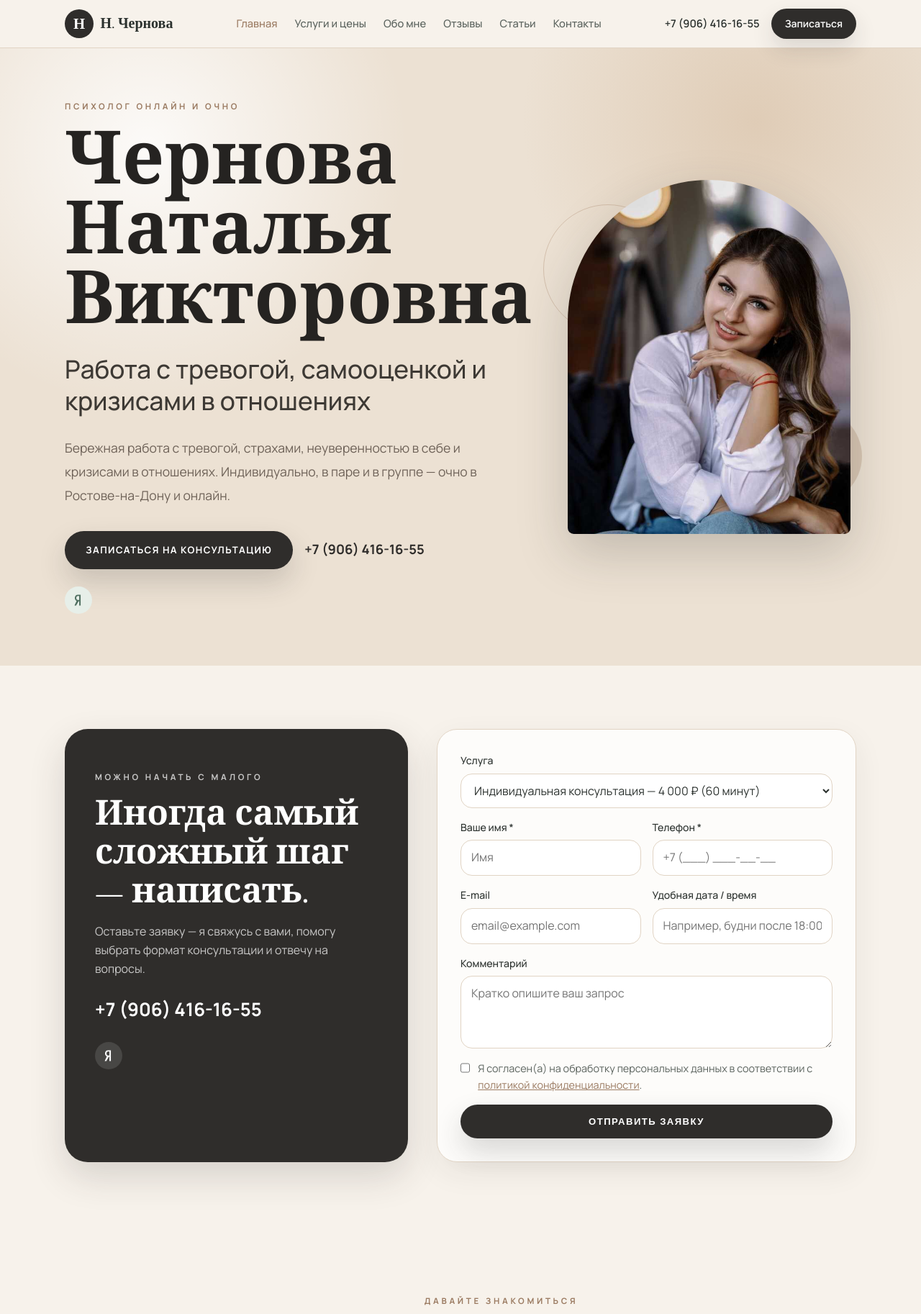
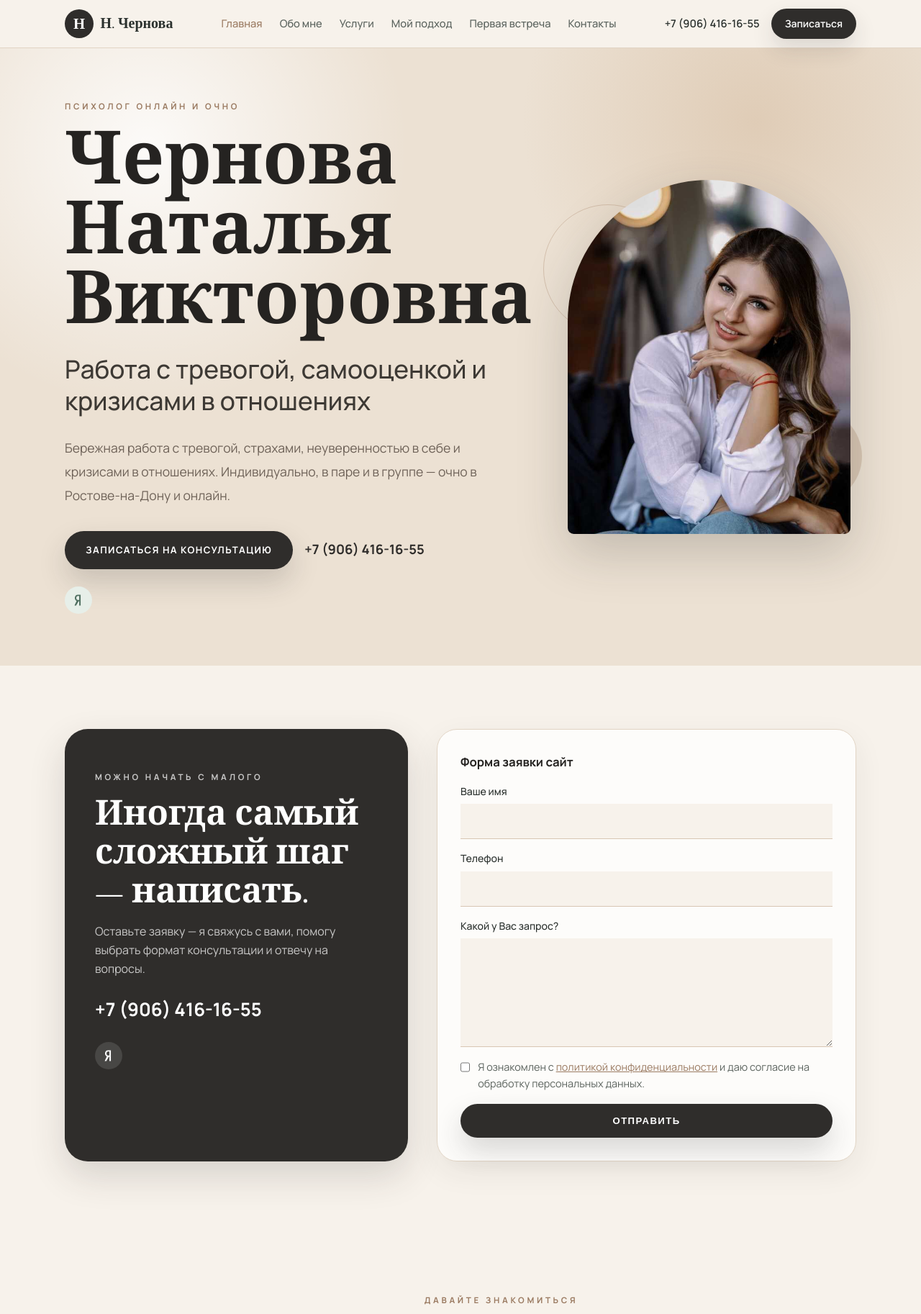
Before and after one commit to Fjsjkrjdd/Dhjsjsjf, a PHP site: page / in a window 1280 px wide. Shown: the top 1826 px of the page at 72% size. Run offline with PHP 8.4, Linux system fonts and the light colour scheme; some libraries are stand-ins or nearby versions.

Commit message:
Match PHP homepage closer to reference

```diff
--- a/php-site/assets/css/style.css
+++ b/php-site/assets/css/style.css
@@ -289,3 +289,8 @@ body{background:#f7f2eb}
 .field input,.field select,.field textarea{border-color:#e1d4c4;border-radius:16px}.field input:focus,.field select:focus,.field textarea:focus{border-color:#9b7b62;box-shadow:0 0 0 3px rgba(155,123,98,.18)}
 .review-card,.article-card,.service-card{transition:transform .2s,box-shadow .2s}.review-card:hover,.article-card:hover,.service-card:hover{transform:translateY(-3px);box-shadow:0 18px 48px rgba(47,45,43,.11)}
 @media(max-width:680px){.section:first-child{padding-top:52px;padding-bottom:56px}.section h1{font-size:2.7rem}}
+
+/* Reference-homepage parity sections */
+.form-title{font-size:1.05rem;font-weight:800;color:#252321}.landing-short-form .field input,.landing-short-form .field textarea{background:#f7f2eb;border:0;border-bottom:1px solid #d8c6b3;border-radius:0;padding-left:0}.landing-photo-strip{padding:42px 0;background:#f7f2eb}.landing-photo-strip .container{display:grid;grid-template-columns:repeat(4,1fr);gap:18px}.landing-photo-strip img{width:100%;height:340px;object-fit:cover;border-radius:28px;box-shadow:0 18px 42px rgba(47,45,43,.08)}.landing-photo-strip img:nth-child(2n){margin-top:46px}.landing-psych{display:grid;grid-template-columns:.85fr 1.15fr;gap:3rem;align-items:center;padding-top:96px;padding-bottom:96px}.landing-psych figure{height:560px;border-radius:40px;overflow:hidden;box-shadow:0 18px 50px rgba(47,45,43,.1)}.landing-psych img{width:100%;height:100%;object-fit:cover}.landing-psych h2{margin-top:1rem;font-size:clamp(2.6rem,5vw,4.4rem);line-height:1}.landing-repeat{padding:96px 0;background:#ece1d3}.landing-quote-strip{padding:86px 0;background:#f7f2eb}.landing-quote-strip .container{display:grid;grid-template-columns:.9fr 1.1fr;gap:3rem;align-items:center}.landing-quote-strip img{width:100%;height:520px;object-fit:cover;border-radius:40px}.landing-quote-strip p{font-family:'Cormorant Garamond',Georgia,serif;font-size:clamp(1.8rem,3vw,3rem);line-height:1.1;color:#2f2d2b;margin:0 0 1.2rem}.footer-list a[href$="reviews"],.footer-list a[href$="booking"]{display:none}
+@media(max-width:980px){.landing-photo-strip .container{grid-template-columns:repeat(2,1fr)}.landing-psych,.landing-quote-strip .container{grid-template-columns:1fr}.landing-psych figure,.landing-quote-strip img{height:auto;aspect-ratio:4/5}}
+@media(max-width:640px){.landing-photo-strip .container{grid-template-columns:1fr}.landing-photo-strip img{height:auto}.landing-photo-strip img:nth-child(2n){margin-top:0}.landing-psych,.landing-repeat,.landing-quote-strip{padding:64px 0}}
--- a/php-site/templates/home.php
+++ b/php-site/templates/home.php
@@ -57,16 +57,14 @@ $bookable = array_values(array_filter($services, static fn($s) => !empty($s['is_
             <a href="<?= e(tel_href(setting('phone'))) ?>" class="landing-card-phone"><?= e(setting('phone')) ?></a>
             <?php require __DIR__ . '/partials/social_bar.php'; ?>
         </aside>
-        <?php if ($bookable): ?>
-            <form class="landing-form booking-form" method="post" action="<?= e(url('booking/submit')) ?>" data-booking>
-                <label class="field"><span>Услуга</span><select name="service" data-service-select><?php foreach ($bookable as $s): ?><option value="<?= e($s['slug']) ?>" data-price="<?= (int) $s['price'] ?>"><?= e($s['title']) ?><?= $s['price'] ? ' — ' . format_price((int) $s['price']) . ' ₽' : '' ?><?= $s['duration'] ? ' (' . e($s['duration']) . ')' : '' ?></option><?php endforeach; ?></select></label>
-                <div class="field-row"><label class="field"><span>Ваше имя *</span><input type="text" name="name" required placeholder="Имя"></label><label class="field"><span>Телефон *</span><input type="tel" name="phone" required placeholder="+7 (___) ___-__-__"></label></div>
-                <div class="field-row"><label class="field"><span>E-mail</span><input type="email" name="email" placeholder="email@example.com"></label><label class="field"><span>Удобная дата / время</span><input type="text" name="preferred_date" placeholder="Например, будни после 18:00"></label></div>
-                <label class="field"><span>Комментарий</span><textarea name="comment" rows="3" placeholder="Кратко опишите ваш запрос"></textarea></label>
-                <label class="check-box"><input type="checkbox" name="agree" value="1" required><span>Я согласен(а) на обработку персональных данных в соответствии с <a href="<?= e(url('privacy')) ?>">политикой конфиденциальности</a>.</span></label>
-                <button type="submit" class="landing-btn landing-btn-dark landing-btn-block">Отправить заявку</button>
-            </form>
-        <?php endif; ?>
+        <form class="landing-form landing-short-form booking-form" method="post" action="<?= e(url('booking/submit')) ?>">
+            <p class="form-title">Форма заявки сайт</p>
+            <label class="field"><span>Ваше имя</span><input type="text" name="name" required></label>
+            <label class="field"><span>Телефон</span><input type="tel" name="phone" required></label>
+            <label class="field"><span>Какой у Вас запрос?</span><textarea name="comment" rows="5"></textarea></label>
+            <label class="check-box"><input type="checkbox" name="agree" value="1" required><span>Я ознакомлен с <a href="<?= e(url('privacy')) ?>">политикой конфиденциальности</a> и даю согласие на обработку персональных данных.</span></label>
+            <button type="submit" class="landing-btn landing-btn-dark landing-btn-block">Отправить</button>
+        </form>
     </div>
 </section>
 
@@ -84,6 +82,15 @@ $bookable = array_values(array_filter($services, static fn($s) => !empty($s['is_
 
 <section class="landing-stats"><div class="container"><div><strong>700+</strong><span>часов профильного обучения</span></div><div><strong>5+</strong><span>лет практики</span></div><div><strong>100%</strong><span>конфиденциальность</span></div><div><strong>30</strong><span>минут на первую встречу</span></div></div></section>
 
+<section class="landing-photo-strip" aria-label="Фотографии кабинета и психолога">
+    <div class="container">
+        <img src="<?= e(asset($home_hero)) ?>" alt="<?= e(setting('owner_name')) ?>">
+        <img src="<?= e(asset($home_about)) ?>" alt="Кабинет психолога">
+        <img src="<?= e(asset($home_hero)) ?>" alt="<?= e(setting('owner_name')) ?>">
+        <img src="<?= e(asset($home_about)) ?>" alt="Пространство консультаций">
+    </div>
+</section>
+
 <section id="approach" class="container landing-approach">
     <div>
         <p class="landing-kicker">Как проходит работа с психологом</p>
@@ -92,6 +99,34 @@ $bookable = array_values(array_filter($services, static fn($s) => !empty($s['is_
         <ul><?php foreach ($approach as $item): ?><li><?= e($item) ?></li><?php endforeach; ?></ul>
     </div>
     <figure><img src="<?= e(asset($home_about)) ?>" alt="<?= e(setting('owner_name')) ?>"></figure>
+</section>
+
+<section class="landing-psych container">
+    <figure><img src="<?= e(asset($home_hero)) ?>" alt="<?= e(setting('owner_name')) ?>"></figure>
+    <div>
+        <p class="landing-kicker">О психологе</p>
+        <h2><?= e(setting('owner_name')) ?></h2>
+        <p class="landing-text"><?= e(setting('profession')) ?>, психолог-консультант. Работаю онлайн по всей России и очно в Ростове-на-Дону.</p>
+        <p class="landing-text">Образование и сертификаты можно редактировать в админке — блоки сайта сохраняют структуру PHP-основы и используют ваши данные.</p>
+    </div>
+</section>
+
+<section class="landing-repeat" id="landing-repeat">
+    <div class="container landing-booking-grid">
+        <aside class="landing-dark-card">
+            <p class="landing-kicker">Можно начать с малого</p>
+            <h2>Иногда самый сложный шаг — написать.</h2>
+            <p>Вы можете записаться на первую консультацию психолога онлайн и спокойно разобраться в своём состоянии.</p>
+        </aside>
+        <form class="landing-form landing-short-form booking-form" method="post" action="<?= e(url('booking/submit')) ?>">
+            <p class="form-title">Форма заявки сайт</p>
+            <label class="field"><span>Ваше имя</span><input type="text" name="name" required></label>
+            <label class="field"><span>Телефон</span><input type="tel" name="phone" required></label>
+            <label class="field"><span>Какой у Вас запрос?</span><textarea name="comment" rows="5"></textarea></label>
+            <label class="check-box"><input type="checkbox" name="agree" value="1" required><span>Я ознакомлен с <a href="<?= e(url('privacy')) ?>">политикой конфиденциальности</a> и даю согласие на обработку персональных данных.</span></label>
+            <button type="submit" class="landing-btn landing-btn-dark landing-btn-block">Отправить</button>
+        </form>
+    </div>
 </section>
 
 <?php if ($services): ?>
@@ -114,4 +149,15 @@ $bookable = array_values(array_filter($services, static fn($s) => !empty($s['is_
 <section class="landing-blog"><div class="container"><p class="landing-kicker">Блог</p><h2>Спокойно о сложном</h2><div class="articles-grid"><?php foreach ($articles as $a): ?><article class="card article-card"><a href="<?= e(url('articles/' . $a['slug'])) ?>" class="article-cover"><?php if ($a['cover']): ?><img src="<?= e(asset($a['cover'])) ?>" alt="<?= e($a['title']) ?>"><?php else: ?><span class="cover-stub">Статья</span><?php endif; ?></a><div class="article-body"><span class="article-cat"><?= e($a['category']) ?></span><h2><a href="<?= e(url('articles/' . $a['slug'])) ?>"><?= e($a['title']) ?></a></h2></div></article><?php endforeach; ?></div></div></section>
 <?php endif; ?>
 
+<section class="landing-quote-strip">
+    <div class="container">
+        <img src="<?= e(asset($home_about)) ?>" alt="<?= e(setting('owner_name')) ?>">
+        <div>
+            <p>Иногда путь к спокойствию начинается не с силы, а с разрешения быть уязвимой.</p>
+            <p>Работа с психологом — это не про исправление себя, а про возвращение к себе настоящей.</p>
+            <p>Когда рядом появляется поддержка, даже самые сложные чувства перестают быть такими пугающими.</p>
+        </div>
+    </div>
+</section>
+
 <section id="contacts" class="landing-contacts"><div class="container"><div><p class="landing-kicker">Связаться со мной</p><h2>Вы можете написать или позвонить мне в удобном формате.</h2><p>Я отвечаю лично и стараюсь делать это в течение дня.</p><a href="<?= e(tel_href(setting('phone'))) ?>" class="landing-contact-phone"><?= e(setting('phone')) ?></a><?php require __DIR__ . '/partials/social_bar.php'; ?></div><blockquote>Я не исправляю людей — я помогаю им бережно вернуть связь с собой.</blockquote></div></section>
--- a/php-site/templates/layout.php
+++ b/php-site/templates/layout.php
@@ -3,12 +3,12 @@
 $title = isset($page_title) && $page_title ? $page_title . ' — ' . setting('site_name') : setting('meta_title');
 $desc  = $meta_description ?? setting('meta_description');
 $nav = [
-    ''         => 'Главная',
-    'services' => 'Услуги и цены',
-    'about'    => 'Обо мне',
-    'reviews'  => 'Отзывы',
-    'articles' => 'Статьи',
-    'contacts' => 'Контакты',
+    '' => 'Главная',
+    '#about' => 'Обо мне',
+    '#services' => 'Услуги',
+    '#approach' => 'Мой подход',
+    '#first-meeting' => 'Первая встреча',
+    '#contacts' => 'Контакты',
 ];
 $cur = trim($_GET['route'] ?? '', '/');
 $cur0 = explode('/', $cur)[0];
@@ -34,7 +34,7 @@ $cur0 = explode('/', $cur)[0];
         </a>
         <nav class="main-nav" id="mainNav">
             <?php foreach ($nav as $href => $label): ?>
-                <a href="<?= e(url($href)) ?>" class="<?= ($cur0 === $href) ? 'active' : '' ?>"><?= e($label) ?></a>
+                <a href="<?= e($href === '' ? url() : url($href)) ?>" class="<?= ($href === '' && $cur0 === '') ? 'active' : '' ?>"><?= e($label) ?></a>
             <?php endforeach; ?>
         </nav>
         <div class="header-cta">
```
Also changed, not shown: 1 other file.
